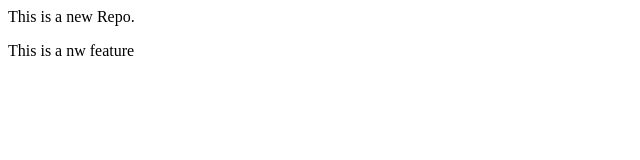
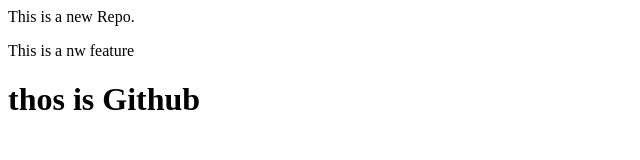
Before and after one commit to SkRehan462/localrepo, a plain HTML site: page index.html in a window 1280 px wide. Shown: the whole page, without its empty margins (0-640 px from the left). Drawn offline with Linux system fonts and the light colour scheme.

Commit message:
Add heading

```diff
--- a/index.html
+++ b/index.html
@@ -1,2 +1,3 @@
 <p>This is a new Repo.</p>
 <p>This is a nw feature</p>
+<h1>thos is Github</h1>
```
